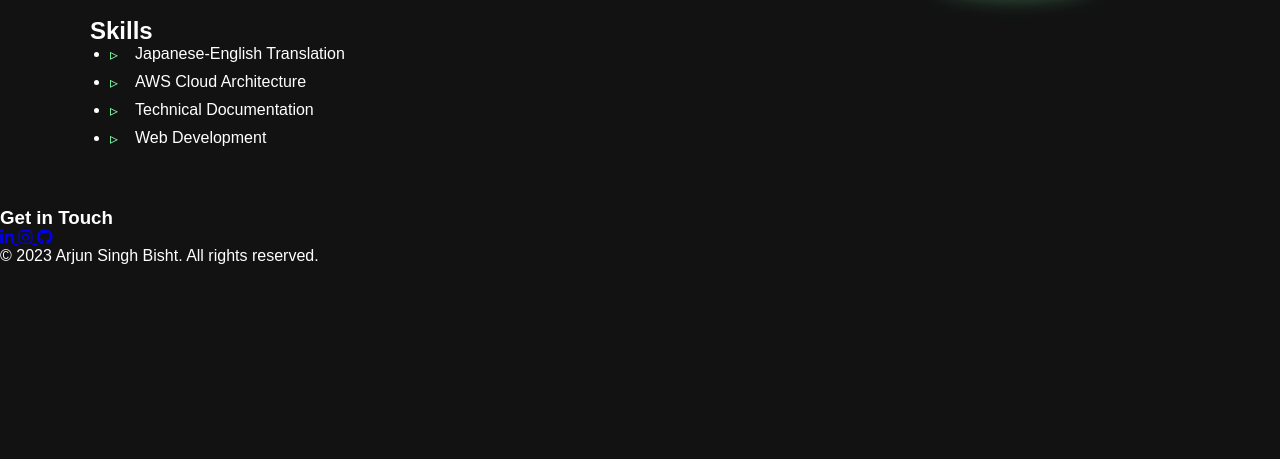
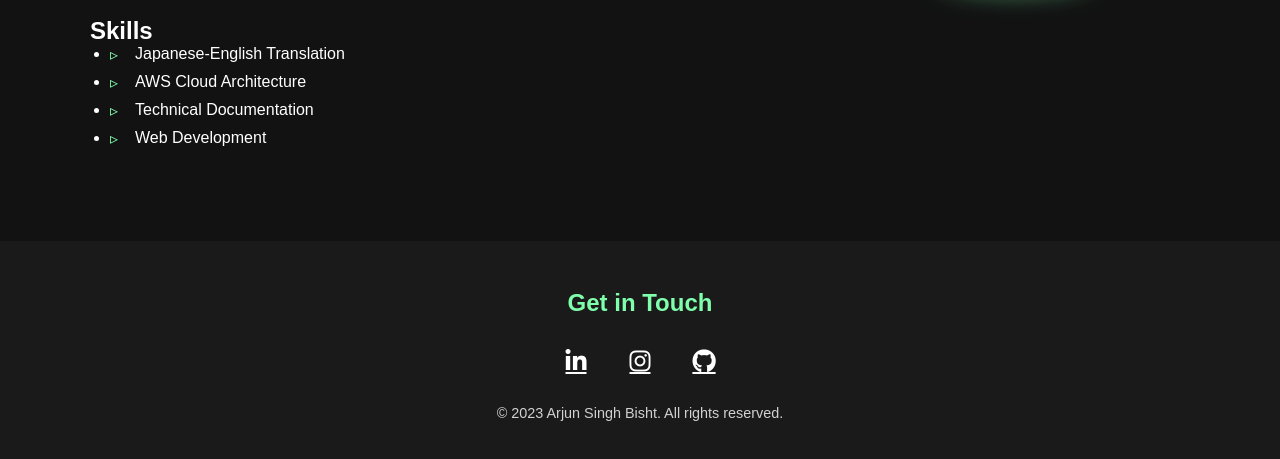
Before and after one commit to arjunsinghbisht14/my-portfolio, a plain HTML site: page about.html in a window 1280 px wide. Shown: the part 331-790 px from the top of the page. Drawn offline with Linux system fonts and the light colour scheme.

Commit message:
Update styles.css

```diff
--- a/styles.css
+++ b/styles.css
@@ -261,6 +261,67 @@ nav ul li a:hover {
     justify-content: center;
   }
 }
-.social-links a:hover {
-  color: #your-color; /* Change hover color */
+footer {
+  background-color: #1a1a1a;
+  color: white;
+  padding: 3rem 0;
+  text-align: center;
+  margin-top: 2rem;
 }
+
+.footer-container {
+  max-width: 1200px;
+  margin: 0 auto;
+  padding: 0 20px;
+}
+
+.footer-heading {
+  color: #7fffab;
+  font-size: 1.5rem;
+  margin-bottom: 1.5rem;
+}
+
+.social-icons {
+  display: flex;
+  justify-content: center;
+  gap: 1.5rem;
+  margin-bottom: 1.5rem;
+}
+
+.social-icons a {
+  color: white;
+  font-size: 1.5rem;
+  transition: all 0.3s ease;
+  width: 40px;
+  height: 40px;
+  display: flex;
+  align-items: center;
+  justify-content: center;
+  border-radius: 50%;
+}
+
+.social-icons a:hover {
+  color: #7fffab;
+  transform: translateY(-3px);
+  background-color: rgba(127, 255, 171, 0.1);
+}
+
+.copyright {
+  font-size: 0.9rem;
+  opacity: 0.8;
+  margin-top: 1rem;
+}
+
+/* Ensure footer stays at bottom */
+html, body {
+  height: 100%;
+}
+
+body {
+  display: flex;
+  flex-direction: column;
+}
+
+main {
+  flex: 1;
+}
```
